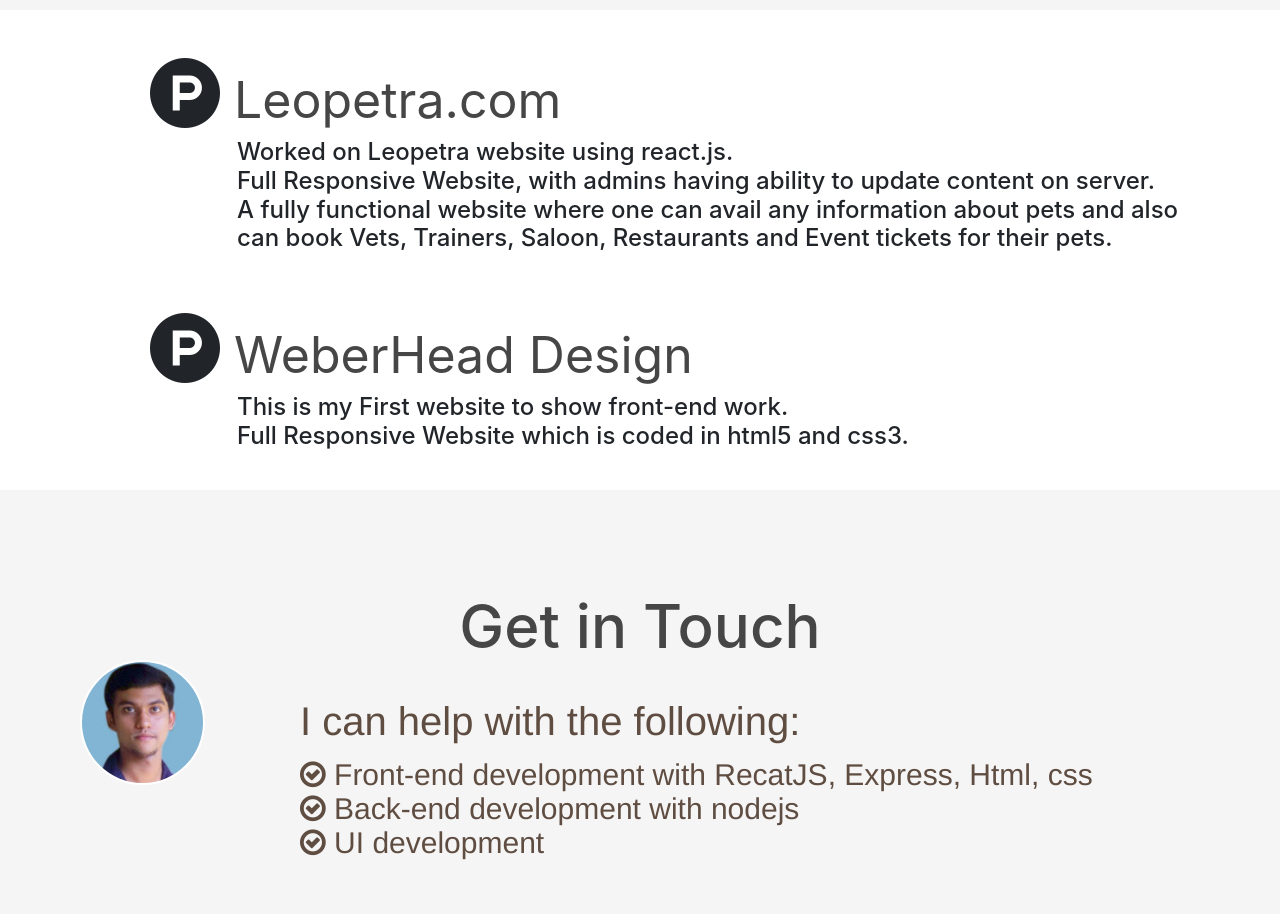
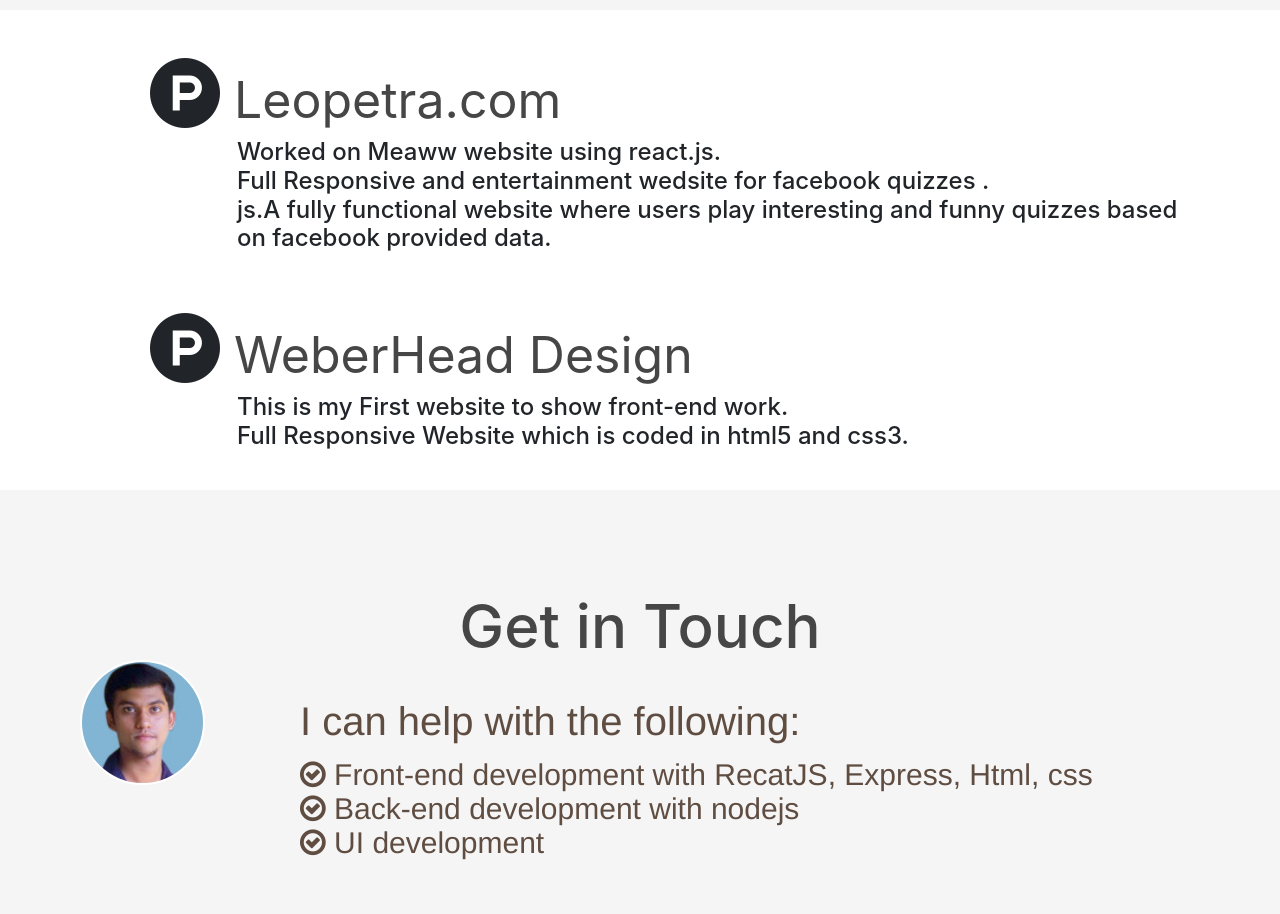
Before and after one commit to nithinmtp/portfolio, a React (Create React App) app in the folder myportfolio/: page / in a window 1280 px wide. Shown: the part 3100-4014 px from the top of the page. Built offline with nearby package versions, Linux system fonts and the light colour scheme; a web font is replaced by a local one.

Commit message:
Update Details.js

```diff
--- a/myportfolio/src/Components/Details.js
+++ b/myportfolio/src/Components/Details.js
@@ -82,12 +82,11 @@
               <div className="portfolio" id="portfolio">
                  <h1 className="portname" id="portfolio">Portfolio</h1>
                  <i className="fa fa-product-hunt" aria-hidden="true"></i>
-                 <a className="leopetra" href="https://leopetra.com/"> Leopetra.com </a>
-                 <h1 className="porta">Worked on Leopetra website using react.js.</h1>
-                 <h1 className="porta">Full​ ​Responsive​ ​Website​,​ ​with​ ​admins​ ​having​ ​ability​ ​to update​ ​content​ ​on​ ​server.</h1>
-                 <h1 className="porta">A fully functional website where one can avail any information about pets and also can book
-                 Vets, Trainers, Saloon, Restaurants and Event tickets for their pets.</h1>
-
+                 <a className="leopetra" href="https://me.meaww.com/"> Leopetra.com </a>
+                 <h1 className="porta">Worked on Meaww website using react.js.</h1>
+                 <h1 className="porta">Full​ ​Responsive​ and entertainment wedsite for facebook quizzes .</h1>
+                 <h1 className="porta">js.A fully functional website where users play interesting and funny quizzes based on
+                 facebook provided data.</h1>
                  <i className="fa fa-product-hunt" aria-hidden="true"></i>
                  <a className="leopetra" href="https://weberhead.herokuapp.com/"> WeberHead Design </a>
                  <h1 className="porta">This is my First website to show front-end work.</h1>
```
